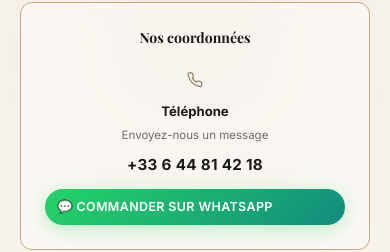
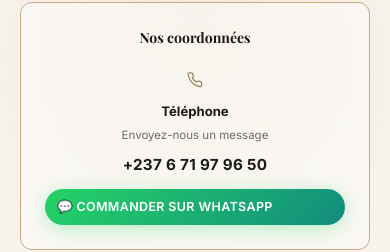
Before and after one commit to MatricxConsulting/pristyle, a Next.js app in the folder site/: page / in a window 390 px wide. Shown: the part 5497-5749 px from the top of the page. Built offline with nearby package versions, Linux system fonts and the light colour scheme; no server answers; the database is empty.

Commit message:
style: mettre à jour le numéro de téléphone de contact pour refléter le nouveau numéro

```diff
--- a/site/app/components/Contact/Contact.js
+++ b/site/app/components/Contact/Contact.js
@@ -27,7 +27,7 @@
               <div className={styles.cardBody}>
                 <p className={styles.cardLabel}>Téléphone</p>
                 <p className={styles.cardSub}>Envoyez-nous un message</p>
-                <a href="tel:+33644814218" className={styles.cardValue}>+33 6 44 81 42 18</a>
+                <a href="tel:+237671979650" className={styles.cardValue}>+237 6 71 97 96 50</a>
               </div>
             </div>
 
--- a/site/app/layout.js
+++ b/site/app/layout.js
@@ -114,7 +114,7 @@
               image: `${process.env.NEXT_PUBLIC_SITE_URL || "https://pristyle.vercel.app"}/images/logos/pristyle-og.webp`,
               telephone: process.env.NEXT_PUBLIC_WHATSAPP_NUMBER
                 ? `+${process.env.NEXT_PUBLIC_WHATSAPP_NUMBER}`
-                : "+33644814218",
+                : "+237671979650",
               address: {
                 "@type": "PostalAddress",
                 streetAddress: "Makepe BM",
```
